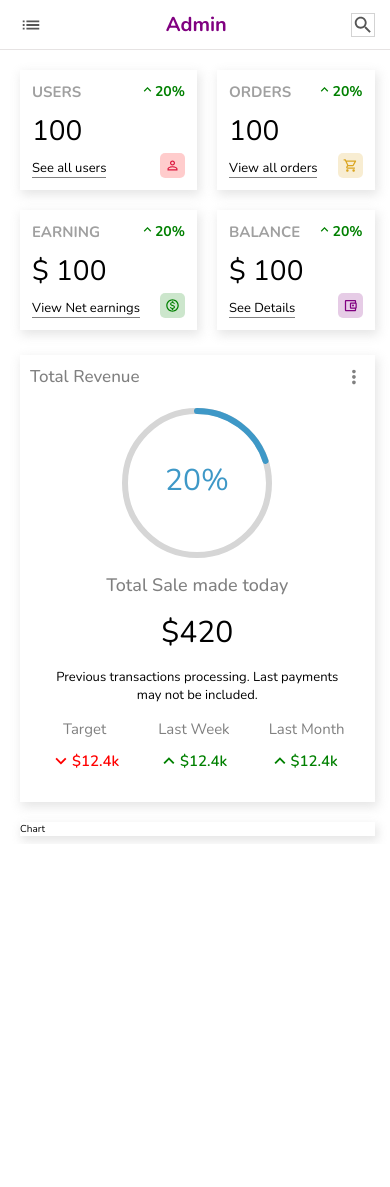
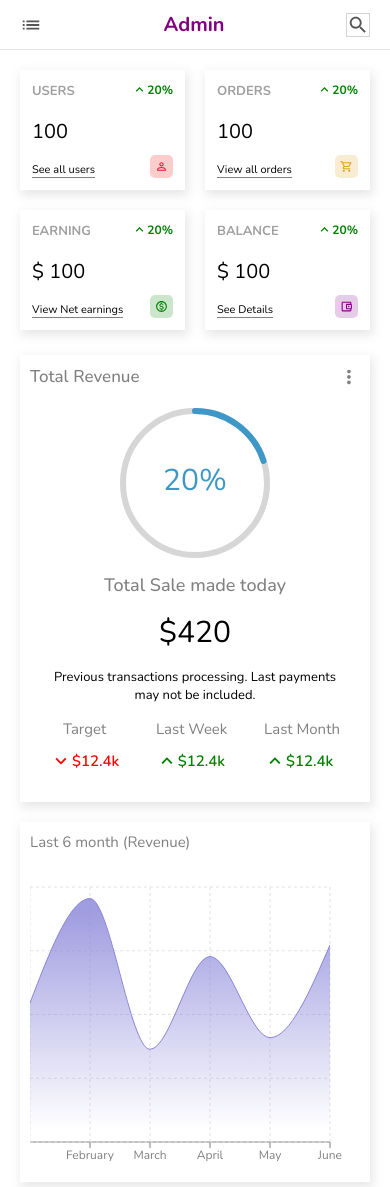
Before and after one commit to AnkanDas98/react-admin-pannel, a React (Create React App) app: page / in a window 390 px wide. Before the commit the page ends 844 px from the top, so only its background shows below. Built offline with nearby package versions, Linux system fonts and the light colour scheme.

Commit message:
Added chart component

```diff
--- a/package.json
+++ b/package.json
@@ -17,6 +17,7 @@
     "react-redux": "^8.0.2",
     "react-router-dom": "^6.3.0",
     "react-scripts": "5.0.1",
+    "recharts": "^2.1.13",
     "redux": "^4.2.0",
     "sass": "^1.54.3",
     "web-vitals": "^2.1.4"
--- a/src/pages/components/chart/Chart.jsx
+++ b/src/pages/components/chart/Chart.jsx
@@ -1,9 +1,59 @@
 import React from "react";
+import {
+  AreaChart,
+  Area,
+  XAxis,
+  YAxis,
+  CartesianGrid,
+  Tooltip,
+  ResponsiveContainer,
+} from "recharts";
 
 import "./chart.scss";
 
 const Chart = () => {
-  return <div className="chart">Chart</div>;
+  const screenSize = window.matchMedia("(max-width: 790px)");
+
+  const data = [
+    { name: "January", Total: 1200 },
+    { name: "February", Total: 2100 },
+    { name: "March", Total: 800 },
+    { name: "April", Total: 1600 },
+    { name: "May", Total: 900 },
+    { name: "June", Total: 1700 },
+  ];
+
+  return (
+    <div className="chart">
+      <div className="title">Last 6 month (Revenue)</div>
+      <ResponsiveContainer width="100%" height={screenSize.matches ? 300 : 400}>
+        <AreaChart
+          width={730}
+          height={250}
+          data={data}
+          margin={{ top: 15, right: 30, left: 0, bottom: 0 }}
+        >
+          <defs>
+            <linearGradient id="total" x1="0" y1="0" x2="0" y2="1">
+              <stop offset="5%" stopColor="#8884d8" stopOpacity={0.8} />
+              <stop offset="95%" stopColor="#8884d8" stopOpacity={0} />
+            </linearGradient>
+          </defs>
+          <XAxis dataKey="name" stroke="gray" fontSize="12px" />
+          {!screenSize.matches && <YAxis dataKey="Total" />}
+          <CartesianGrid strokeDasharray="3 3" className="chartGrid" />
+          <Tooltip />
+          <Area
+            type="monotone"
+            dataKey="Total"
+            stroke="#8884d8"
+            fillOpacity={1}
+            fill="url(#total)"
+          />
+        </AreaChart>
+      </ResponsiveContainer>
+    </div>
+  );
 };
 
 export default Chart;
--- a/src/pages/components/chart/chart.scss
+++ b/src/pages/components/chart/chart.scss
@@ -2,4 +2,15 @@
     flex: 4;
     -webkit-box-shadow: 2px 4px 10px 1px rgba(0, 0, 0, 0.47);
     box-shadow: 2px 4px 10px 1px rgba(201, 201, 201, 0.47);
+    padding: 1rem;
+    color: gray;
+
+    .title{
+        margin-bottom: 2rem;
+        font-size: 1.5rem;
+    }
+
+    .chartGrid{
+        stroke: rgb(228, 225, 225);
+    }
 }
--- a/src/pages/components/widget/Widget.jsx
+++ b/src/pages/components/widget/Widget.jsx
@@ -1,6 +1,5 @@
 import {
   AccountBalanceWalletOutlined,
-  KeyboardArrowDown,
   KeyboardArrowUp,
   MonetizationOnOutlined,
   PersonOutline,
--- a/src/pages/components/widget/widget.scss
+++ b/src/pages/components/widget/widget.scss
@@ -52,3 +52,30 @@
       align-self: flex-end;
    }
 }
+
+@media(max-width:68em){
+    .widget{
+        .left,.right{
+
+
+         .title{
+             font-size: 1.3rem;
+         }
+
+         .counter{
+             font-size: 2rem;
+         }
+
+         .link{
+             font-size: 1.1rem;
+         }
+
+         .percentage{
+             font-size: 1.2rem;
+         }
+        }
+        .icon{
+           font-size: 2.3rem;
+        }
+     }
+}
--- a/src/pages/home/home.scss
+++ b/src/pages/home/home.scss
@@ -21,12 +21,24 @@
 
 }
 
+@media(max-width:68em){
+  .home{
+    .homeContainer{
+      main {
+      .charts{
+        width: 100%;
+        display: flex;
+        flex-direction: column;
+       }
+     }
+   }
+ }
+}
+
 
 @media(max-width:46em){
   .home{
-
     .homeContainer{
-
       main {
       .widgets{
         width: 100%;
```
Also changed, not shown: 1 other file (tests, documents, lock files or other folders).
